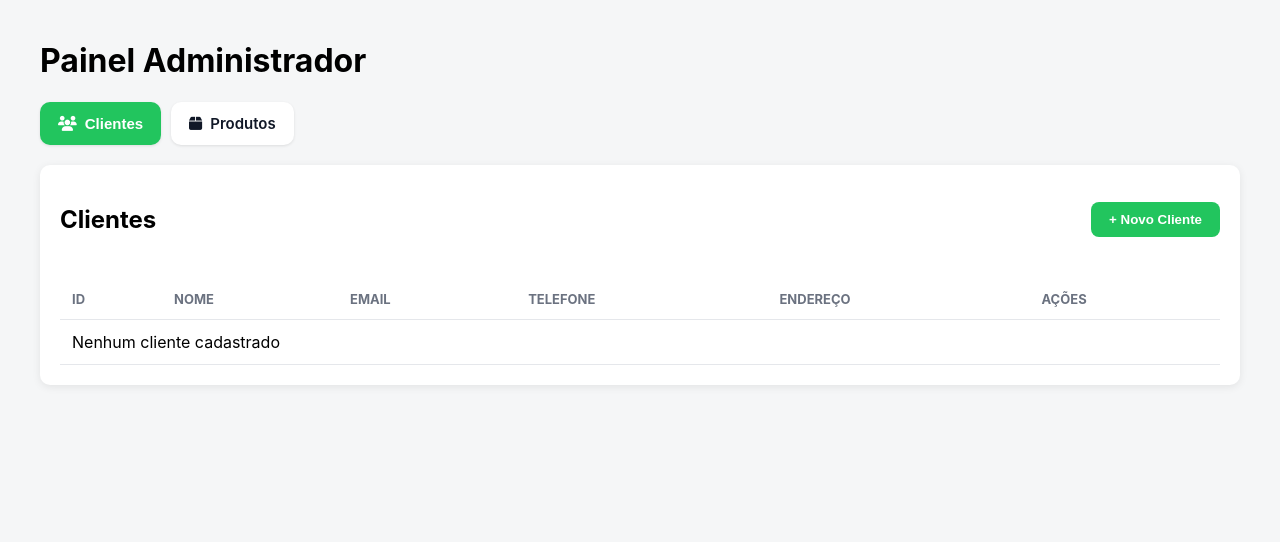
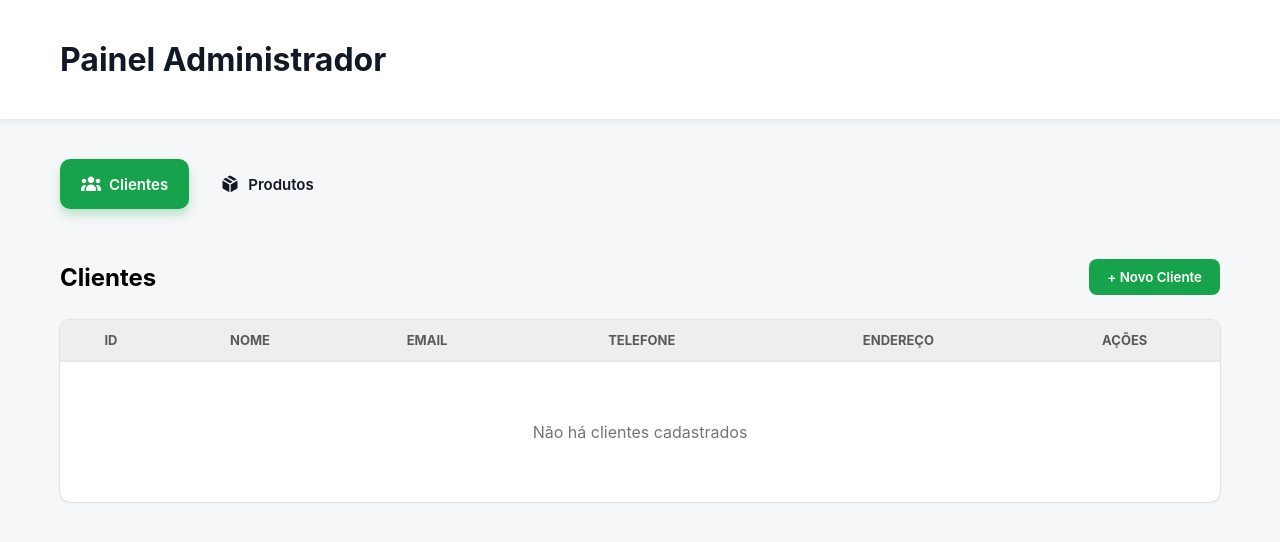
Before and after one commit to AlexeyFrens/crud-cliente-produto, a website: page index.html in a window 1280 px wide. Drawn offline with Linux system fonts and the light colour scheme; no server answers.

Commit message:
refactor: Nova estrutura e design padronizado

```diff
--- a/assets/css/clientes.css
+++ /dev/null
@@ -1,174 +0,0 @@
-/* ==== ESTILO DO MODAL marcio ==== */
-
-body {
-  font-family: 'Inter', sans-serif;
-  background-color: #f5f6f7;
-  margin: 0;
-}
-
-.admin-panel {
-  padding: 20px;
-  max-width: 1200px;
-  margin: 0 auto;
-}
-
-.navigation {
-  margin-bottom: 20px;
-  display: flex;
-  gap: 10px;
-}
-
-.nav-button {
-  display: flex;
-  align-items: center;
-  gap: 8px;
-  padding: 12px 18px;
-  border: none;
-  border-radius: 10px;
-  background: #fff;
-  box-shadow: 0 1px 3px rgba(0, 0, 0, 0.1);
-  font-weight: 600;
-  font-size: 15px;
-  cursor: pointer;
-  text-decoration: none;
-  color: #111827;
-  transition: all 0.2s;
-}
-
-.nav-button.active {
-  background-color: #22c55e;
-  color: white;
-}
-
-.nav-button:hover:not(.active) {
-  background-color: #f1f5f9;
-}
-
-.clientes-section {
-  background-color: white;
-  padding: 20px;
-  border-radius: 10px;
-  box-shadow: 0 2px 8px rgba(0, 0, 0, 0.08);
-}
-
-.section-header {
-  display: flex;
-  justify-content: space-between;
-  align-items: center;
-  margin-bottom: 25px;
-}
-
-.btn {
-  padding: 10px 18px;
-  border-radius: 8px;
-  font-weight: 600;
-  cursor: pointer;
-  border: none;
-}
-
-.btn-primary {
-  background-color: #22c55e;
-  color: white;
-}
-
-.btn-primary:hover {
-  background-color: #16a34a;
-}
-
-.btn-secondary {
-  background-color: #f3f4f6;
-  color: #374151;
-}
-
-.btn-success {
-  background-color: #22c55e;
-  color: #fff;
-}
-
-table {
-  width: 100%;
-  border-collapse: collapse;
-}
-
-th,
-td {
-  text-align: left;
-  padding: 12px;
-  border-bottom: 1px solid #e5e7eb;
-}
-
-th {
-  text-transform: uppercase;
-  color: #6b7280;
-  font-size: 13px;
-}
-
-/* MODAL */
-.modal {
-  display: none;
-  justify-content: center;
-  align-items: center;
-  position: fixed;
-  z-index: 1000;
-  inset: 0;
-  background-color: rgba(0, 0, 0, 0.5);
-}
-
-.modal-content {
-  background-color: white;
-  border-radius: 10px;
-  padding: 30px;
-  width: 90%;
-  max-width: 420px;
-  box-shadow: 0 5px 25px rgba(0, 0, 0, 0.2);
-  animation: slideIn 0.3s ease;
-}
-
-@keyframes slideIn {
-  from {
-    transform: translateY(-20px);
-    opacity: 0;
-  }
-  to {
-    transform: translateY(0);
-    opacity: 1;
-  }
-}
-
-.modal-content h2 {
-  margin-top: 0;
-  font-size: 22px;
-  font-weight: 700;
-  border-bottom: 1px solid #e5e7eb;
-  padding-bottom: 12px;
-  color: #111827;
-}
-
-.modal-content label {
-  display: block;
-  margin-top: 12px;
-  font-weight: 600;
-  color: #374151;
-}
-
-.modal-content input,
-.modal-content textarea {
-  width: 100%;
-  padding: 10px;
-  margin-top: 6px;
-  border-radius: 6px;
-  border: 1px solid #d1d5db;
-  font-size: 15px;
-}
-
-.modal-content textarea {
-  resize: none;
-  height: 70px;
-}
-
-.modal-actions {
-  display: flex;
-  justify-content: flex-end;
-  gap: 10px;
-  margin-top: 25px;
-}
--- /dev/null
+++ b/assets/css/global.css
@@ -0,0 +1,128 @@
+@import "nav.css";
+@import "table.css";
+@import "modal.css";
+
+:root {
+    --bg-header: #ffffff;
+    --shadow-header: 0 4px 4px rgba(0, 0, 0, 0.05);
+
+    /* Main */
+
+    --bg-body-color: #f5f7f8;
+    --light-text: #ffffff;
+    --dark-text: #121826;
+    --bg-colored-buttons: #17a34b;
+    --bg-hover-colored-buttons: #22c55e;
+    --box-shadow-nav-button: 0 6px 10px rgba(23, 163, 75, 0.25);
+    --border-uncolored-buttons: #121826;
+    --bg-hover-uncolored-buttons: #121826;
+
+    /* table */
+
+    --bg-header-table: #eeeeee;
+    --bg-body-table: #ffffff;
+    --shadow-table: 0 0 2px rgba(0, 0, 0, 0.3);
+    --line-table: #e5e7eb;
+    --header-table-text: #595959;
+    --content-table-text: #757575;
+
+    /* Modal */
+    --bg-modal: rgba(0, 0, 0, 0.5);
+
+    /* Form */
+
+    --bg-form: #ffffff;
+    --shadow-form: 0 5px 25px rgba(0, 0, 0, 0.2);
+    --form-title: #121826;
+    --form-label: #595959;
+    --form-input-border: #c1c1c1;
+    --form-input-content: #121826;
+    --form-cancel-button-border: #121826;
+    --form-submit-button-bg: #17a34b;
+}
+
+@keyframes slideIn {
+    from {
+        transform: translateY(-20px);
+        opacity: 0;
+    }
+    to {
+        transform: translateY(0);
+        opacity: 1;
+    }
+}
+
+* {
+    margin: 0;
+    padding: 0;
+    box-sizing: border-box;
+    font-family: 'Inter', sans-serif;
+}
+
+body {
+    background-color: var(--bg-body-color);
+}
+
+.header-container {
+    background-color: var(--bg-header);
+    box-shadow: var(--shadow-header);
+    color: var(--dark-text);
+    padding: 40px 0;
+}
+
+.header-content {
+    max-width: 1200px;
+    margin: 0 auto;
+    padding: 0 20px;
+}
+
+.admin-panel {
+    padding: 40px 20px;
+    max-width: 1200px;
+    margin: 0 auto;
+}
+
+.section-header {
+    display: flex;
+    justify-content: space-between;
+    align-items: center;
+    margin-bottom: 25px;
+}
+
+.btn {
+    padding: 10px 18px;
+    border-radius: 8px;
+    font-weight: 600;
+    cursor: pointer;
+    border: none;
+    transition: background-color 0.25s ease;
+}
+
+.btn-primary {
+    background-color: var(--bg-colored-buttons);
+    color: var(--light-text);
+}
+
+.btn-primary:hover {
+    background-color: var(--bg-hover-colored-buttons);
+}
+
+.btn-cancel {
+    background-color: transparent;
+    border: 1px solid var(--form-cancel-button-border);
+    color: var(--dark-text);
+}
+
+.btn-cancel:hover {
+    background-color: var(--bg-hover-uncolored-buttons);
+    color: var(--light-text);
+}
+
+.btn-success {
+    background-color: var(--form-submit-button-bg);
+    color: var(--light-text);
+}
+
+.btn-success:hover {
+    background-color: var(--bg-hover-colored-buttons);
+}
--- /dev/null
+++ b/assets/css/modal.css
@@ -0,0 +1,61 @@
+.modal {
+    display: none;
+    justify-content: center;
+    align-items: center;
+    position: fixed;
+    z-index: 1000;
+    inset: 0;
+    background-color: var(--bg-modal);
+}
+
+.modal-content {
+    background-color: var(--bg-form);
+    border-radius: 10px;
+    padding: 30px;
+    width: 90%;
+    max-width: 420px;
+    box-shadow: var(--shadow-form);
+    animation: slideIn 0.3s ease;
+}
+
+.modal-content h2 {
+    margin-top: 0;
+    font-size: 22px;
+    font-weight: 700;
+    padding-bottom: 12px;
+    color: var(--form-title);
+}
+
+.modal-content label {
+    display: block;
+    margin-top: 12px;
+    font-weight: 600;
+    color: var(--form-label);
+}
+
+.modal-content input,
+.modal-content textarea {
+    width: 100%;
+    padding: 10px;
+    margin-top: 6px;
+    border-radius: 6px;
+    border: 1px solid var(--form-input-border);
+    color: var(--form-input-content);
+    font-size: 15px;
+}
+
+.modal-content textarea {
+    resize: none;
+    height: 70px;
+}
+
+.modal-actions {
+    display: flex;
+    align-items: center;
+    gap: 10px;
+    margin-top: 25px;
+}
+
+.modal-actions button {
+    width: 100%;
+}
--- /dev/null
+++ b/assets/css/nav.css
@@ -0,0 +1,31 @@
+.navigation {
+    margin-bottom: 50px;
+    display: flex;
+    gap: 10px;
+}
+
+.nav-button {
+    display: flex;
+    align-items: center;
+    gap: 8px;
+    padding: 12px 18px;
+    border: 3px solid transparent;
+    border-radius: 10px;
+    background: transparent;
+    font-weight: 600;
+    font-size: 15px;
+    cursor: pointer;
+    text-decoration: none;
+    color: var(--dark-text);
+    transition: all 0.2s;
+}
+
+.nav-button.active {
+    background-color: var(--bg-colored-buttons);
+    box-shadow: var(--box-shadow-nav-button);
+    color: var(--light-text);
+}
+
+.nav-button:hover:not(.active) {
+    border: 3px solid var(--border-uncolored-buttons);
+}
--- a/assets/css/style.css
+++ /dev/null
@@ -1,175 +0,0 @@
-
-* {
-    box-sizing: border-box;
-}
-
-body {
-    font-family: sans-serif;
-    background-color: #f4f7f6;
-    margin: 0;
-}
-
-.admin-panel {
-    padding: 20px;
-    max-width: 1200px;
-    margin: 0 auto;
-}
-
-/* Navegação */
-.navigation {
-    margin-bottom: 20px;
-    display: flex;
-    gap: 10px;
-}
-.nav-button {
-    padding: 10px 15px;
-    border: none;
-    cursor: pointer;
-    background: #fff;
-    border-radius: 5px;
-    box-shadow: 0 2px 4px rgba(0,0,0,0.1);
-    font-weight: bold;
-    text-decoration: none; /* Para o <a> que simula o botão */
-    color: inherit;
-    display: flex;
-    align-items: center;
-}
-.nav-button.active {
-    background-color: #28a745;
-    color: white;
-}
-.nav-button:not(.active) {
-    color: #6c757d;
-}
-
-/* Seção de Produtos */
-.products-section {
-    background-color: white;
-    padding: 20px;
-    border-radius: 8px;
-    box-shadow: 0 4px 6px rgba(0,0,0,0.1);
-}
-.section-header {
-    display: flex;
-    justify-content: space-between;
-    align-items: center;
-    margin-bottom: 20px;
-}
-
-/* Botões */
-.btn {
-    padding: 10px 15px;
-    border: none;
-    cursor: pointer;
-    border-radius: 5px;
-    text-transform: uppercase;
-    font-weight: bold;
-}
-.btn-primary {
-    background-color: #28a745;
-    color: white;
-}
-.btn-success {
-    background-color: #28aa46;
-    color: white;
-}
-.btn-secondary {
-    background-color: #6c757d;
-    color: white;
-}
-
-/* Tabela */
-table {
-    width: 100%;
-    border-collapse: collapse;
-}
-thead {
-    border-bottom: 2px solid #ddd;
-}
-th, td {
-    padding: 12px;
-    text-align: left;
-}
-th {
-    background-color: #f8f9fa;
-    color: #495057;
-    text-transform: uppercase;
-    font-size: 0.9em;
-}
-tbody tr:nth-child(even) {
-    background-color: #f9f9f9;
-}
-.no-data {
-    text-align: center;
-    color: #6c757d;
-    font-style: italic;
-    padding: 30px;
-}
-
-/* Modal */
-.modal {
-    display: none;
-    position: fixed;
-    z-index: 1000;
-    left: 0;
-    top: 0;
-    width: 100%;
-    height: 100%;
-    overflow: auto;
-    background-color: rgba(0,0,0,0.5);
-}
-.modal-content {
-    background-color: #fefefe;
-    margin: 5% auto;
-    padding: 30px;
-    border-radius: 8px;
-    width: 90%;
-    max-width: 500px;
-    box-shadow: 0 5px 15px rgba(0,0,0,0.3);
-}
-.modal-content h2 {
-    border-bottom: 1px solid #eee;
-    padding-bottom: 15px;
-    margin-top: 0;
-}
-.modal-content label {
-    display: block;
-    margin-top: 10px;
-    font-weight: bold;
-    font-size: 0.9em;
-    color: #333;
-}
-.modal-content input, .modal-content textarea {
-    width: 100%;
-    padding: 10px;
-    margin: 5px 0 15px 0;
-    border: 1px solid #ccc;
-    box-sizing: border-box;
-    border-radius: 4px;
-}
-.form-group-inline {
-    display: flex;
-    gap: 20px;
-}
-.input-group {
-    flex-grow: 1;
-}
-.modal-actions {
-    text-align: right;
-    margin-top: 30px;
-}
-.modal-actions .btn {
-    margin-left: 10px;
-}
-
-/* Ícones de Ação */
-.action-icon {
-    margin-left: 10px;
-    cursor: pointer;
-}
-.delete-icon {
-    color: #dc3545;
-}
-.edit-icon {
-    color: #ffc107;
-}
--- /dev/null
+++ b/assets/css/table.css
@@ -0,0 +1,56 @@
+.table-container {
+    background-color: var(--bg-body-table);
+    box-shadow: var(--shadow-table);
+    width: 100%;
+    border-collapse: collapse;
+    border-radius: 10px;
+}
+
+tbody tr {
+    border-bottom: 2px solid var(--line-table);
+}
+
+tbody tr:last-child {
+    border-bottom: none;
+}
+
+th,
+td {
+    text-align: center;
+    padding: 12px;
+}
+
+td {
+    color: var(--content-table-text);
+}
+
+th {
+    text-transform: uppercase;
+    color: var(--header-table-text);
+    font-size: 13px;
+    background-color: var(--bg-header-table);
+    border-bottom: 2px solid var(--line-table);
+}
+
+th:first-child {
+    border-top-left-radius: 10px;
+}
+
+th:last-child {
+    border-top-right-radius: 10px;
+}
+
+.no-data td{
+    text-align: center;
+    padding: 60px;
+}
+
+button.editar {
+    margin-right: 10px;
+}
+
+button.editar, button.deletar {
+    background: none;
+    border: none;
+    cursor: pointer;
+}
--- a/assets/js/cliente/clientes.js
+++ b/assets/js/cliente/clientes.js
@@ -91,12 +91,12 @@ function excludeClient(button) {
                 <td>${item.endereco}</td>
                 <td>
                     <button class="editar" title="Editar" data-id=${item.id} onclick="openEditModal(this)">
-                        <svg width="40" height="40" viewBox="0 0 40 40" fill="none" xmlns="http://www.w3.org/2000/svg">
+                        <svg width="25" height="25" viewBox="0 0 40 40" fill="none" xmlns="http://www.w3.org/2000/svg">
                             <path d="M7.77792 32.2221H9.79167L28.3333 13.7083L26.3196 11.6946L7.77792 30.2083V32.2221ZM5 35V29.0833L28.3054 5.81956C28.5649 5.56956 28.8635 5.37512 29.2013 5.23623C29.5393 5.09734 29.8935 5.02789 30.2638 5.02789C30.6157 5.02789 30.9629 5.09734 31.3054 5.23623C31.6482 5.37512 31.9538 5.57414 32.2221 5.83331L34.2083 7.83331C34.4861 8.10192 34.6875 8.40748 34.8125 8.74998C34.9375 9.09248 35 9.43512 35 9.77789C35 10.1296 34.9329 10.479 34.7987 10.8262C34.6643 11.1734 34.4675 11.4768 34.2083 11.7362L10.9167 35H5ZM27.3196 12.7083L26.3196 11.6946L28.3333 13.7083L27.3196 12.7083Z" fill="#477CEE"/>
                         </svg>
                     </button>
                     <button class="deletar" title="Excluir" data-id=${item.id} onclick="excludeClient(this)">
-                        <svg width="40" height="40" viewBox="0 0 40 40" fill="none" xmlns="http://www.w3.org/2000/svg">
+                        <svg width="25" height="25" viewBox="0 0 40 40" fill="none" xmlns="http://www.w3.org/2000/svg">
                             <path d="M11.1388 35C10.3749 35 9.72105 34.7281 9.17716 34.1842C8.63328 33.64 8.36133 32.986 8.36133 32.2221V9.16667H6.66675V6.38875H14.6667V5H25.3334V6.38875H33.3334V9.16667H31.6388V32.2221C31.6388 32.9721 31.3634 33.6226 30.8126 34.1737C30.2617 34.7246 29.6113 35 28.8613 35H11.1388ZM28.8613 9.16667H11.1388V32.2221H28.8613V9.16667ZM15.1947 28.7221H17.9722V12.6388H15.1947V28.7221ZM22.028 28.7221H24.8055V12.6388H22.028V28.7221Z" fill="#E45656"/>
                         </svg>
                     </button>
--- a/index.html
+++ b/index.html
@@ -5,24 +5,29 @@
   <meta charset="UTF-8">
   <meta name="viewport" content="width=device-width, initial-scale=1.0">
   <title>Painel Administrador - Clientes</title>
-  <link
-    rel="stylesheet"
-    href="https://cdnjs.cloudflare.com/ajax/libs/font-awesome/6.5.0/css/all.min.css"
-  />
-  <link rel="stylesheet" href="assets/css/clientes.css">
+
+  <link rel="stylesheet" href="assets/css/global.css">
 </head>
 <body>
 
+  <header class="header-container">
+    <div class="header-content">
+      <h1>Painel Administrador</h1>
+    </div>
+  </header>
+
   <div class="admin-panel">
-    <h1>Painel Administrador</h1>
-
     <div class="navigation">
       <button class="nav-button active">
-        <i class="fas fa-users"></i>
+        <svg width="20" height="20" viewBox="0 0 40 40" fill="none" xmlns="http://www.w3.org/2000/svg">
+          <path d="M20 5C23.5875 5 26.5 7.9125 26.5 11.5C26.5 15.0875 23.5875 18 20 18C16.4125 18 13.5 15.0875 13.5 11.5C13.5 7.9125 16.4125 5 20 5ZM6 9.5C8.4875 9.5 10.5 11.5125 10.5 14C10.5 16.4875 8.4875 18.5 6 18.5C3.5125 18.5 1.5 16.4875 1.5 14C1.5 11.5125 3.5125 9.5 6 9.5ZM0 30C0 25.5812 3.58125 22 8 22C8.8 22 9.575 22.1187 10.3062 22.3375C8.25 24.6375 7 27.675 7 31V32C7 32.7125 7.15 33.3875 7.41875 34H2C0.89375 34 0 33.1063 0 32V30ZM32.5812 34C32.85 33.3875 33 32.7125 33 32V31C33 27.675 31.75 24.6375 29.6938 22.3375C30.425 22.1187 31.2 22 32 22C36.4188 22 40 25.5812 40 30V32C40 33.1063 39.1063 34 38 34H32.5812ZM29.5 14C29.5 11.5125 31.5125 9.5 34 9.5C36.4875 9.5 38.5 11.5125 38.5 14C38.5 16.4875 36.4875 18.5 34 18.5C31.5125 18.5 29.5 16.4875 29.5 14ZM10 31C10 25.475 14.475 21 20 21C25.525 21 30 25.475 30 31V32C30 33.1063 29.1063 34 28 34H12C10.8938 34 10 33.1063 10 32V31Z" fill="white"/>
+        </svg>
         Clientes
       </button>
       <a href="assets/html/product.html" class="nav-button">
-        <i class="fas fa-box"></i>
+        <svg width="20" height="20" viewBox="0 0 40 40" fill="none" xmlns="http://www.w3.org/2000/svg">
+          <path d="M18.6113 36.375V20.7917L5 12.9167V26.9304C5 27.4304 5.12264 27.8935 5.36792 28.3196C5.61347 28.7454 5.95375 29.0833 6.38875 29.3333L18.6113 36.375ZM21.3888 36.375L33.6112 29.3333C34.0462 29.0833 34.3865 28.7454 34.6321 28.3196C34.8774 27.8935 35 27.4304 35 26.9304V12.8888L21.3888 20.7917V36.375ZM28.1529 13.6804L33.4862 10.5833L21.3888 3.625C20.9538 3.375 20.4908 3.25 20 3.25C19.5092 3.25 19.0463 3.375 18.6113 3.625L14.625 5.91667L28.1529 13.6804ZM20 18.4167L25.3471 15.3054L11.8333 7.52792L6.5 10.625L20 18.4167Z" fill="#121826"/>
+        </svg>
         Produtos
       </a>
     </div>
@@ -33,7 +38,7 @@
         <button id="btnNovoCliente" class="btn btn-primary" onclick="openAddModal()">+ Novo Cliente</button>
       </div>
 
-      <table id="clientesTable">
+      <table id="clientesTable" class="table-container">
         <thead>
           <tr>
             <th>ID</th>
@@ -46,7 +51,7 @@
         </thead>
         <tbody id="clientesTableBody">
           <tr class="no-data">
-            <td colspan="6">Nenhum cliente cadastrado</td>
+            <td colspan="6">Não há clientes cadastrados</td>
           </tr>
         </tbody>
       </table>
@@ -71,7 +76,7 @@
         <textarea id="enderecoAdd" placeholder="Ex: Rua Bras Cardoso 1234"></textarea>
 
         <div class="modal-actions">
-          <button type="button" id="btnCancel" class="btn btn-secondary" onclick="closeAddModal()">Cancelar</button>
+          <button type="button" id="btnCancel" class="btn btn-cancel" onclick="closeAddModal()">Cancelar</button>
           <button type="submit" class="btn btn-success" onclick="addClient()">Salvar</button>
         </div>
       </form>
@@ -95,7 +100,7 @@
         <textarea id="enderecoClientEdit"></textarea>
 
         <div class="modal-actions">
-          <button type="button" id="btnEditCancel" class="btn btn-secondary" onclick="closeEditModal()">Cancelar</button>
+          <button type="button" id="btnEditCancel" class="btn btn-cancel" onclick="closeEditModal()">Cancelar</button>
           <button type="submit" class="btn btn-success" onclick="editClient()">Salvar</button>
         </div>
       </form>
```
Also changed, not shown: assets/html/product.html (+25 -13 lines), assets/js/product/product.js (+4 -4 lines).
